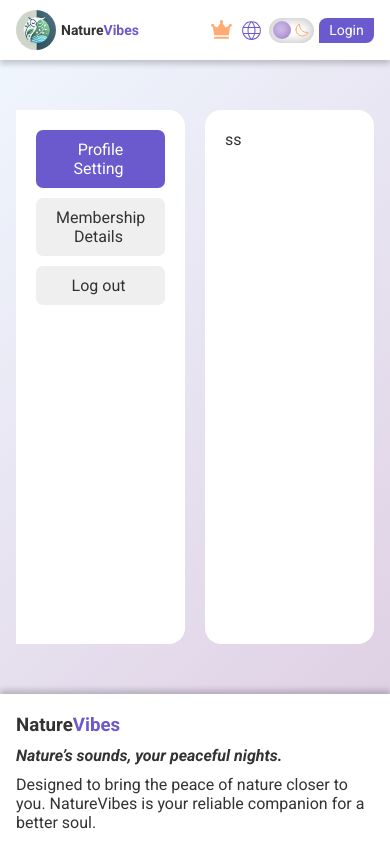
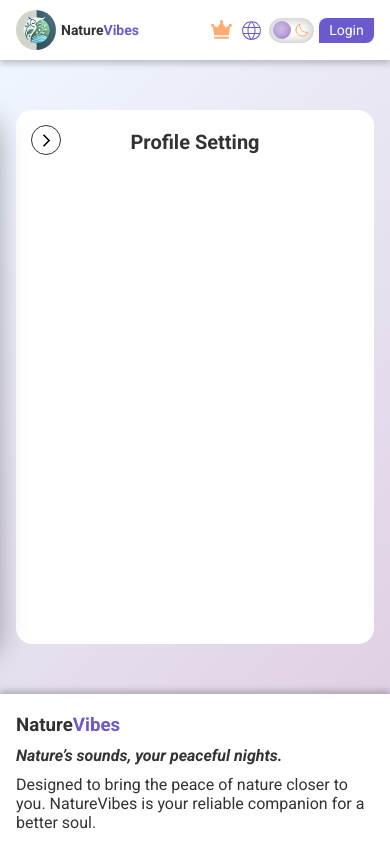
Before and after one commit to muradmuradov987/NatureVibes, a Nuxt app: page /account in a window 390 px wide. Shown: the top 844 px of the page. Built offline with nearby package versions, Linux system fonts and the light colour scheme; no server answers.

Commit message:
'account-page'

```diff
--- a/components/Modals/upgradeModal.vue
+++ b/components/Modals/upgradeModal.vue
@@ -4,7 +4,7 @@
       <img class="crown" src="/images/plugins/crown.svg" alt="crown">
       <h2>Unlock Premium Features!</h2>
       <p class="info">Upgrade to enjoy exclusive sounds and unlimited access.
-        Starting at just <span>$4.99</span>/month, you can take your relaxation journey to the next level.</p>
+        Starting at just <span>$5.99</span>/month, you can take your relaxation journey to the next level.</p>
       <div class="benefits">
         <h4>Benefits include:</h4>
         <p>Over 15 Exclusive Sounds</p>
--- a/components/Modals/upgradeSuccessModal.vue
+++ b/components/Modals/upgradeSuccessModal.vue
@@ -35,9 +35,7 @@
         </p>
       </div>
       <div class="modal__footer">
-        <button class="primary__btn" @click="myStore.closeModal()">
-          Continue
-        </button>
+        <button class="primary__btn" @click="router.push('/')">Continue</button>
       </div>
     </div>
   </div>
@@ -46,6 +44,8 @@
 <script setup>
 import { useStore } from "~/store/store";
 const myStore = useStore();
+//Router
+const router = useRouter();
 </script>
 
 <style lang="scss" scoped>
--- a/middleware/clearTempExtraSound.global.js
+++ b/middleware/clearTempData.global.js
@@ -6,5 +6,4 @@ export default defineNuxtRouteMiddleware((to, from) => {
   myStore.clearTimer()
   myStore.closeModal()
   myStore.formTitle = 'login'
-
 });
--- a/pages/account.vue
+++ b/pages/account.vue
@@ -1,19 +1,70 @@
 <template>
   <div class="page__wrapper">
     <div class="container">
-      <div class="account__container">
-        <aside>
-          <button class="active">Profile Setting <img src="" /></button>
-          <button>Membership Details <img src="" /></button>
-          <button>Log out <img src="" /></button>
+      <div class="account__container" :class="{ dark: myStore.isDarkMode }">
+        <aside :class="{ showSidebar: showMobilSideBar }">
+          <div class="asideBtn" @click="showMobilSideBar = false">
+            <img src="../public/images/plugins/arrowRight.svg" alt="" />
+          </div>
+          <div class="tab__buttons">
+            <button :class="{ active: activeTab === 0 }" @click="activeTab = 0">
+              Profile Setting
+            </button>
+            <button :class="{ active: activeTab === 1 }" @click="activeTab = 1">
+              Membership Details
+            </button>
+            <button :class="{ active: activeTab === 2 }" @click="activeTab = 2">
+              Payment History
+            </button>
+            <button :class="{ active: activeTab === 3 }" @click="activeTab = 3">
+              Support & Help
+            </button>
+          </div>
+          <button class="logOut" @click="logOut()">Log out</button>
         </aside>
-        <div class="content">ss</div>
+        <div class="content__container">
+          <div class="asideBtn" @click="showMobilSideBar = true">
+            <img src="../public/images/plugins/arrowRight.svg" alt="" />
+          </div>
+          <div class="content" v-if="activeTab === 0">
+            <h1>Profile Setting</h1>
+          </div>
+          <div class="content" v-if="activeTab === 1">
+            <h1>Membership Details</h1>
+          </div>
+          <div class="content" v-if="activeTab === 2">
+            <h1>Payment History</h1>
+          </div>
+          <div class="content" v-if="activeTab === 3">
+            <h1>Support & Help</h1>
+          </div>
+        </div>
       </div>
     </div>
   </div>
 </template>
 
-<script setup></script>
+<script setup>
+definePageMeta({
+  middleware: "auth",
+});
+//Store
+import { useStore } from "~/store/store";
+const myStore = useStore();
+
+//Router
+const router = useRouter();
+
+const activeTab = ref(0);
+
+const showMobilSideBar = ref(false);
+
+const logOut = () => {
+  myStore.isLoggedIn = false;
+  myStore.isPremium = false;
+  router.go(0);
+};
+</script>
 
 <style lang="scss" scoped>
 .account__container {
@@ -29,26 +80,160 @@
     background: $white;
     display: flex;
     flex-direction: column;
-    gap: 10px;
+    justify-content: space-between;
+    gap: 20px;
     padding: 20px;
+    .asideBtn {
+      display: none;
+    }
     button {
+      width: 100%;
       border: none;
       padding: 10px 20px;
       border-radius: 7px;
       font-size: 16px;
       cursor: pointer;
     }
-    .active{
+    .tab__buttons {
+      display: flex;
+      flex-direction: column;
+      gap: 10px;
+      .active {
         background: $primary;
         color: $white;
+      }
+    }
+    .logOut {
+      background: rgb(211, 56, 56);
+      color: $white;
+      transition: 0.3s ease;
+      &:hover {
+        background: rgb(156, 20, 20);
+      }
     }
   }
-  .content {
+  .content__container {
     background: $white;
     width: 100%;
     min-height: calc(100vh - 310px);
     border-radius: 16px;
     padding: 20px;
+    .asideBtn {
+      display: none;
+    }
+    .content {
+      height: 100%;
+      h1 {
+        font-size: 30px;
+        text-align: center;
+      }
+    }
+  }
+}
+.dark {
+  aside {
+    background: unset;
+    box-shadow: 0 10px 30px rgba(0, 0, 0, 0.4);
+    .asideBtn {
+      display: flex;
+      align-items: center;
+      justify-content: center;
+      width: 30px;
+      height: 30px;
+      border: 1px solid red;
+      border-radius: 50%;
+      position: absolute;
+      top: 50%;
+      right: 15px;
+      img {
+        width: 15px;
+        transform: rotate(-180deg);
+      }
+    }
+  }
+  .content__container {
+    background: unset;
+    box-shadow: 0 10px 30px rgba(0, 0, 0, 0.4);
+    h1 {
+      color: $white;
+    }
+  }
+}
+
+/*---------------Media Queries--------------*/
+@media (max-width: 767px) {
+  .account__container {
+    all: unset;
+    position: relative;
+    aside {
+      max-width: 200px;
+      padding: 20px 10px;
+      position: absolute;
+      height: 100%;
+      box-shadow: 0 10px 30px rgba(0, 0, 0, 0.4);
+      background: $bg-gradient-dark;
+      transform: translate(-110%);
+      transition: 0.5s ease;
+      z-index: 1;
+      button {
+        font-size: 14px;
+      }
+      .asideBtn {
+        display: flex;
+        align-items: center;
+        justify-content: center;
+        width: 30px;
+        height: 30px;
+        border: 1px solid $text;
+        border-radius: 50%;
+        position: absolute;
+        top: 50%;
+        right: 15px;
+        img {
+          width: 15px;
+          transform: rotate(-180deg);
+        }
+      }
+    }
+    .showSidebar {
+      transform: unset;
+    }
+    .content__container {
+      position: relative;
+      .asideBtn {
+        display: flex;
+        align-items: center;
+        justify-content: center;
+        width: 30px;
+        height: 30px;
+        border: 1px solid $text;
+        border-radius: 50%;
+        position: absolute;
+        top: 15px;
+        left: 15px;
+        img {
+          width: 15px;
+        }
+      }
+      .content {
+        h1 {
+          font-size: 20px;
+        }
+      }
+    }
+  }
+
+  .dark {
+    aside {
+      .asideBtn {
+        border: 1px solid $white;
+      }
+    }
+    .content__container {
+      .asideBtn {
+        border: 1px solid $white;
+      }
+    }
   }
 }
 </style>
```
Also changed, not shown: middleware/auth.js (added, +8 -0 lines), note.txt, public/images/plugins/arrowRight.svg (added), public/images/upgrade.png.
